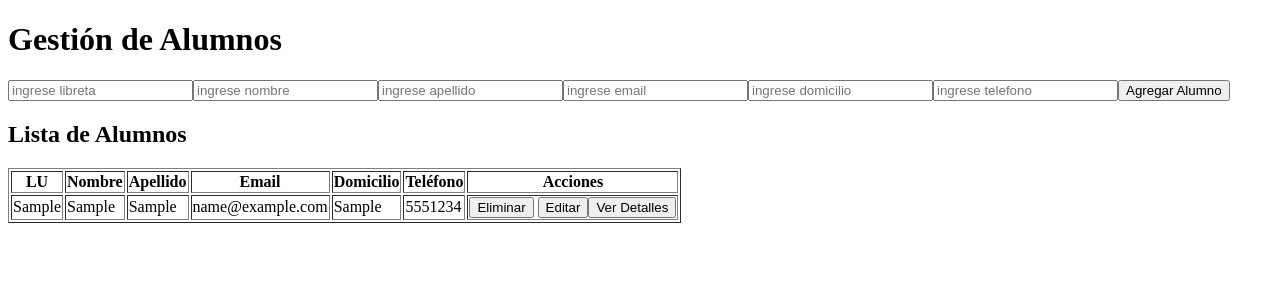
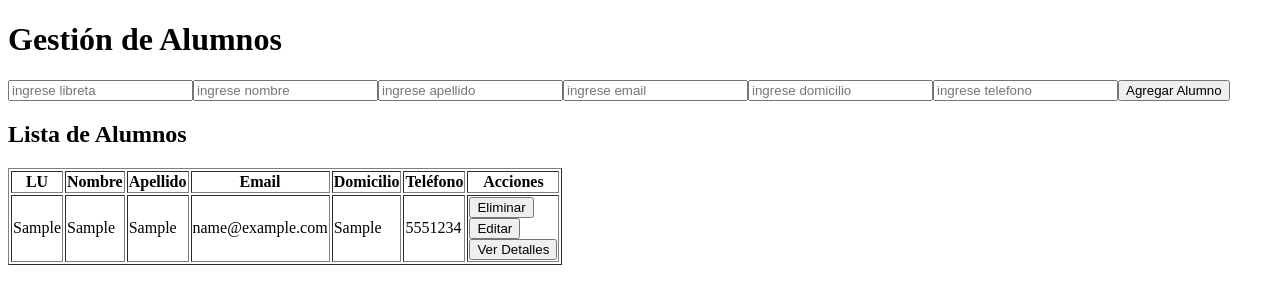
Before and after one commit to GerardoXL/pv_tp5_grupo1, a React (Vite) app: page / in a window 1280 px wide. Both pictures are taken after typing "Sample", "Sample", "Sample", "name@example.com", "Sample", "5551234" into the empty fields and a click on the button "Agregar Alumno". Shown: the top 304 px of the page. Built offline with nearby package versions, Linux system fonts and the light colour scheme.

Commit message:
Agrego componente y funcion EditarAlumnos - Facundo Pol

```diff
--- a/src/App.jsx
+++ b/src/App.jsx
@@ -1,4 +1,4 @@
-import { useEffect, useState } from "react";
+import { use, useEffect, useState } from "react";
 import {Routes,Route } from "react-router-dom";
 import AlumnoFormulario from "./assets/components/AlumnoAgregar";
 import ListaAlumnos from "./assets/components/AlumnoLista";
@@ -7,6 +7,8 @@ function App() {
 
 //creacion del array
 const [alumnos , setAlumnos] = useState([]);
+const [editar, setEditar] = useState(false);
+const [alumnoEditar,setAlumnoEditar] = useState('');
 
 //funcion flecha para agregar el objeto alumno al array
 const agregarAlumno = (alumno) => {
@@ -25,6 +27,18 @@ const eliminarAlumno = (libreta) =>{
 
 }
 
+const onEdit = (info) =>{
+    setAlumnoEditar( alumnos.find((a) => a.libreta === info.lu));
+    setEditar(info.estado);
+}
+
+const actulizarAlumno = (alumno) =>
+{
+  setAlumnos(alumnos.map((a)=>a.libreta===alumno.libreta ? alumno : a))
+  setEditar(false);
+  setAlumnoEditar({});
+}
+
 useEffect(() => {
     console.log("lista de alumnos" , alumnos)
 }, [alumnos]);
@@ -39,9 +53,9 @@ return(
         <Route path="/"
         element={
           <>
-          <AlumnoFormulario onAgregar={agregarAlumno} />
+          <AlumnoFormulario onAgregar={agregarAlumno} alumnoEdit={alumnoEditar} boolEdit={editar} onActualizar={actulizarAlumno}/>
 
-          <ListaAlumnos alumnos={alumnos} onEliminar={eliminarAlumno}/> {/*paso la funcion eliminarAlumno como prop hacia el componente AlumnoLista */}
+          <ListaAlumnos alumnos={alumnos} onEliminar={eliminarAlumno} onEdit={onEdit}/> {/*paso la funcion eliminarAlumno como prop hacia el componente AlumnoLista */}
 
           </>
         }
--- a/src/assets/components/AlumnoAgregar.jsx
+++ b/src/assets/components/AlumnoAgregar.jsx
@@ -1,7 +1,8 @@
-import {  useState } from "react";
+import { use } from "react";
+import {  useEffect, useState } from "react";
 
 // se declaran las variables de estado
-const AlumnoFormulario = ({onAgregar}) => {
+const AlumnoFormulario = ({onAgregar, alumnoEdit, boolEdit,onActualizar}) => {
    const [libreta , setLibreta] = useState("");
    const [nombre , setNombre] = useState("");
    const [apellido , setApellido] = useState("");
@@ -9,11 +10,23 @@ const AlumnoFormulario = ({onAgregar}) => {
    const [domicilio , setDomicilio] = useState("");
    const [telefono , setTelefono] = useState ("");
 
+useEffect(() => {
+  setLibreta(alumnoEdit.libreta)
+    setNombre(alumnoEdit.nombre);
+    setApellido(alumnoEdit.apellido);
+    setEmail(alumnoEdit.email);
+    setDomicilio(alumnoEdit.domicilio);
+    setTelefono(alumnoEdit.telefono);
+},[alumnoEdit,boolEdit]);
+
+
+
    //funcion para cargar los datos
 const cargarDatos = (event) => {
    event.preventDefault();
 
    //se crea el objeto que posteriormente sera ingresado al array
+
 const nuevoAlumno = {
   libreta,
   nombre,
@@ -23,8 +36,15 @@ const nuevoAlumno = {
   telefono,
   estado: true
 }
- // se llama a la funcion onAgregar para tomar el objeto y se limpian los campos
- onAgregar(nuevoAlumno);
+
+if(boolEdit !== true)
+  onAgregar(nuevoAlumno); // se llama a la funcion onAgregar para tomar el objeto y se limpian los campos
+else
+{
+  onActualizar(nuevoAlumno);
+}
+
+
   setLibreta('')
   setNombre('');
   setApellido('');
@@ -33,6 +53,8 @@ const nuevoAlumno = {
   setTelefono('');
 
 };
+
+
 
     return (
      <div className="container">
@@ -83,7 +105,7 @@ const nuevoAlumno = {
      required
     />
 
-    <button type="submit">Agregar Alumno</button>
+    <button type="submit">{boolEdit === false ? 'Agregar Alumno' : 'Editar Alumno' }</button>
      </form>
      </div>
 
--- /dev/null
+++ b/src/assets/components/AlumnoEditar.jsx
@@ -0,0 +1,23 @@
+import AlumnoFormulario from "./AlumnoAgregar";
+
+const AlumnoEditar = ({luEditar,onEdit}) => {
+
+    const handleEditar = () =>{
+        const prodEdit = {
+            lu: luEditar,
+            estado: true
+        }
+
+        onEdit(prodEdit);
+    }
+
+    return(
+        <>
+        <div>
+            <button onClick={handleEditar}>Editar</button>
+        </div>
+        </>
+    )
+}
+
+export default AlumnoEditar;
--- a/src/assets/components/AlumnoItem.jsx
+++ b/src/assets/components/AlumnoItem.jsx
@@ -1,7 +1,7 @@
 import { Link } from 'react-router-dom';
 import AlumnoEliminar from './AlumnoEliminar';
-
-export default function AlumnoItem({ alumno, onEliminar }) { //recibe el objeto alumno y la funcion onEliminar pasada desde listaAlumnos que viene de app.jsx
+import AlumnoEditar from './AlumnoEditar';
+export default function AlumnoItem({ alumno, onEliminar, onEdit}) { //recibe el objeto alumno y la funcion onEliminar pasada desde listaAlumnos que viene de app.jsx
   const manejarEliminar = (e) => {
     e.preventDefault();
   };
@@ -16,9 +16,9 @@ export default function AlumnoItem({ alumno, onEliminar }) { //recibe el objeto
       <td>{alumno.telefono}</td>
       <td>
         <AlumnoEliminar libreta={alumno.libreta} onEliminar={onEliminar}/> {/* pasa la libreta y la funcion onEliminar al componente AlumnoEliminar*/}
-        <Link to={`/alumnos/${alumno.libreta}/editar`}>
-          <button>Editar</button>
-        </Link>
+        {/* <Link to={`/alumnos/${alumno.libreta}/editar`}> */}
+          <AlumnoEditar luEditar={alumno.libreta} onEdit={onEdit}/>
+        {/* </Link> */}
         <Link to={`/alumnos/${alumno.libreta}`}>
           <button>Ver Detalles</button>
         </Link>
--- a/src/assets/components/AlumnoLista.jsx
+++ b/src/assets/components/AlumnoLista.jsx
@@ -1,6 +1,6 @@
 import AlumnoItem from './AlumnoItem';
 
-export default function ListaAlumnos({ alumnos, onEliminar }) {  //recibe la lista de alumnos y la funcion onEliminar definida en app.jsx como elminarAlumno
+export default function ListaAlumnos({ alumnos, onEliminar, onEdit }) {  //recibe la lista de alumnos y la funcion onEliminar definida en app.jsx como elminarAlumno
   return (
     <div>
       <h2>Lista de Alumnos</h2>
@@ -18,7 +18,7 @@ export default function ListaAlumnos({ alumnos, onEliminar }) {  //recibe la lis
         </thead>
         <tbody>
           {alumnos.map((alumno) => (
-            <AlumnoItem key={alumno.libreta} alumno={alumno} onEliminar={onEliminar}/> // pasa la funcion onEliminar recibida desde app a AlumnoItem
+            <AlumnoItem key={alumno.libreta} alumno={alumno} onEliminar={onEliminar} onEdit={onEdit}/> // pasa la funcion onEliminar recibida desde app a AlumnoItem
           ))}
         </tbody>
       </table>
```
Lines whose indentation alone changed are shown as unchanged.
